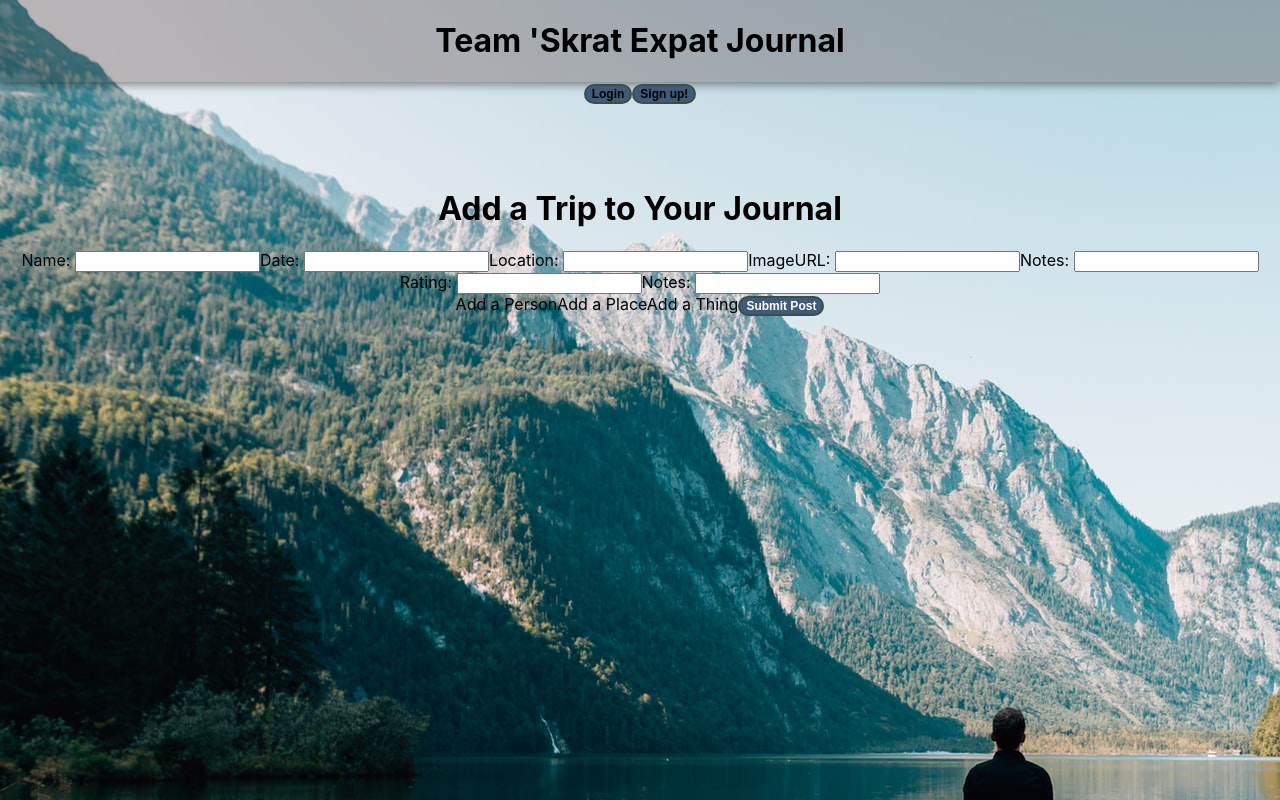
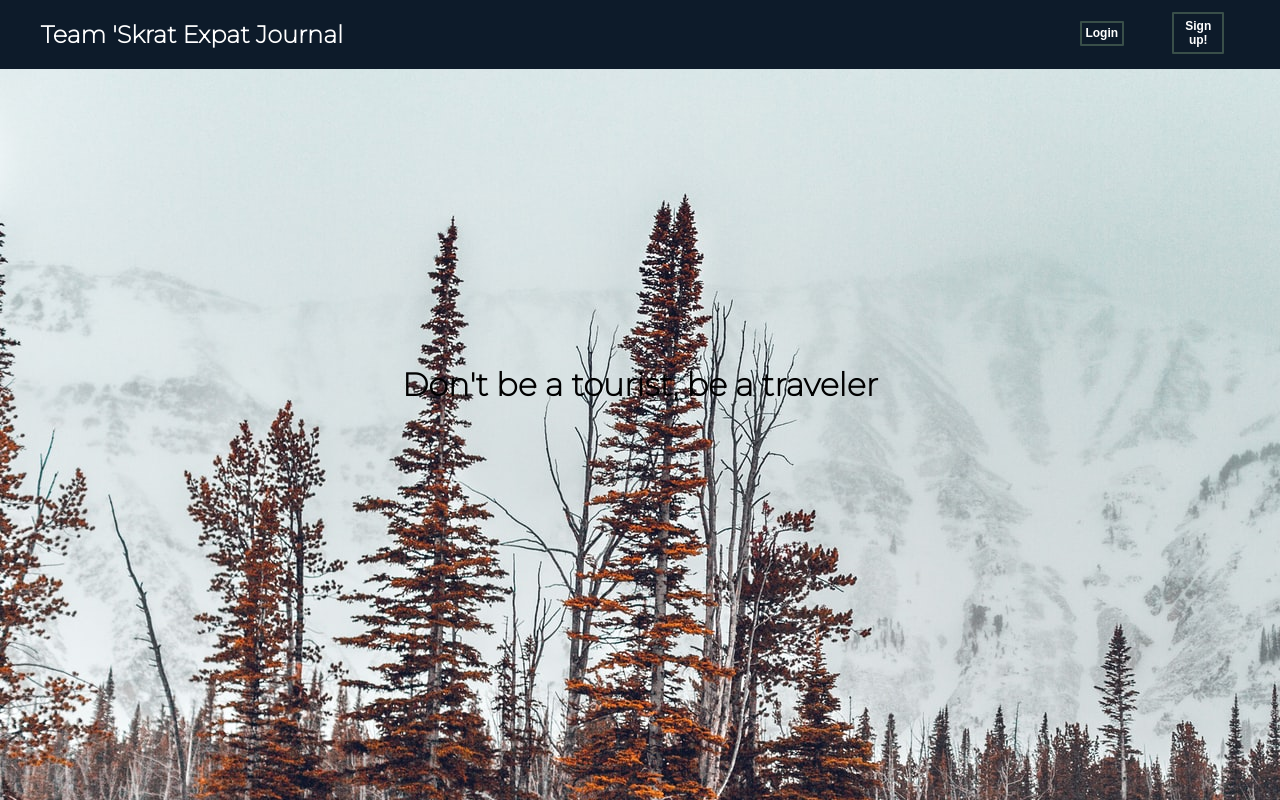
Before and after one commit to team-muskrat-expat-journal/front-end, a React (Create React App) app: page / in a window 1280 px wide. Built offline with nearby package versions, Linux system fonts and the light colour scheme.

Commit message:
linked and mostly styled

```diff
--- a/src/App.js
+++ b/src/App.js
@@ -1,10 +1,9 @@
 import React from "react";
 import Signup from "./components/Signup.js";
-import PostForm from "./components/PostForm";
+// import PostForm from "./components/PostForm";
 import Login from "./components/Login.js";
 import Home from "./components/Home.js";
 import { Route, BrowserRouter as Router, Switch } from "react-router-dom";
-
 
 import "./App.css";
 
@@ -17,7 +16,7 @@ const App = () => {
           <Route exact path="/Signup" component={Signup} />
           <Route exact path="/Login" component={Login}></Route>
         </Switch>
-        <PostForm />
+        {/* <PostForm /> */}
       </div>
     </Router>
   );
--- a/src/components/Home.js
+++ b/src/components/Home.js
@@ -4,15 +4,28 @@ import "./Style/styleHome.css";
 function Home() {
   return (
     <>
+      <nav>
+        <div className="logo">
+          <h1>Team 'Skrat Expat Journal</h1>
+        </div>
+        <div className="links">
+          <Link to="/Login">
+            <button className="navButton" type="button">
+              Login
+            </button>
+          </Link>
+          <Link to="/Signup">
+            <button className="navButton" type="button">
+              Sign up!
+            </button>
+          </Link>
+        </div>
+      </nav>
       <div className="main">
-        <h1>Team 'Skrat Expat Journal</h1>
+        <br></br>
       </div>
-      <button type="button">
-        <Link to="/Login">Login</Link>
-      </button>
-      <button type="button">
-        <Link to="/Signup">Sign up!</Link>
-      </button>
+
+      <h1>Don't be a tourist, be a traveler</h1>
     </>
   );
 }
--- a/src/components/Login.js
+++ b/src/components/Login.js
@@ -1,9 +1,6 @@
 import React, { useState, useEffect } from "react";
-
-
 import "./Style/signUpStyles.css";
-
-import { useHistory } from 'react-router-dom';
+import { useHistory, Link } from "react-router-dom";
 import axios from "axios";
 
 import * as yup from "yup";
@@ -59,17 +56,16 @@ function Login() {
     axios
       .post("https://skrat-expat.herokuapp.com/api/auth/login", newUser)
       .then((res) => {
-        localStorage.setItem('token', res.data.token);
-        history.push('/home');
-        console.log('Login res: ', res);
+        localStorage.setItem("token", res.data.token);
+        history.push("/home");
+        console.log("Login res: ", res);
       })
       .catch((err) => {
-        console.log('Login error: ', err);
+        console.log("Login error: ", err);
       });
   };
   return (
     <div>
-      <h1>Hello from login</h1>
       <div className="signup">
         <form onSubmit={submit}>
           <label>
@@ -102,11 +98,10 @@ function Login() {
             Submit
           </button>
           <br></br>
-          <a href="#">New User?</a>
+          <Link to="/Signup">New User?</Link>
         </form>
         <br></br>
       </div>
-
     </div>
   );
 }
--- a/src/components/Signup.js
+++ b/src/components/Signup.js
@@ -79,7 +79,6 @@ function Signup() {
 
   return (
     <>
-      <h1>Sign up!</h1>
       <div className="signup">
         <form onSubmit={submit}>
           <label>
--- a/src/components/Style/signUpStyles.css
+++ b/src/components/Style/signUpStyles.css
@@ -2,11 +2,12 @@ body {
   background-color: wheat;
 }
 .signup {
+  margin-top: 10%;
   display: flex;
   align-items: center;
   justify-content: center;
   margin-left: 30%;
-  background-color: rgba(51, 15, 10, 0.25);
+  background-color: rgba(13, 27, 42, 0.25);
   box-shadow: 0 2px 10px rgba(0, 0, 0, 0.5);
   width: 30%;
   border-radius: 10%;
--- a/src/components/Style/styleHome.css
+++ b/src/components/Style/styleHome.css
@@ -1,7 +1,8 @@
-@import url("https://fonts.googleapis.com/css2?family=Yanone+Kaffeesatz:wght@200;400&display=swap");
+@import url("https://fonts.googleapis.com/css2?family=Montserrat:wght@100;200&display=swap");
 
 body {
-  background-image: url("./images/background1.jpg");
+  background-image: url("./images/background3.jpg");
+  font-family: "Montserrat", sans-serif;
 }
 
 button {
@@ -21,11 +22,48 @@ a {
   color: black;
   text-decoration: none;
 }
+nav {
+  display: flex;
+  justify-content: space-between;
+  width: 100%;
+  background-color: #0d1b2a;
+}
+.logo {
+  width: 30%;
+  color: white;
+  font-size: medium;
+}
+.links {
+  width: 20%;
+  display: flex;
+  justify-content: space-evenly;
+  align-items: center;
+}
+.navButton {
+  /* padding: 10%; */
+  /* margin: 2%; */
+  font-size: 50px;
+  padding: 10%;
+  background-color: transparent;
+  outline: none;
+  border: 2px solid #394f49;
+  border-radius: 1px;
+  color: #fff;
+  font-size: 12px;
+  font-weight: bold;
+  cursor: pointer;
+  margin-bottom: 5%;
+}
 .main {
+  color: white;
+  margin-top: 10%;
   display: flex;
   align-items: center;
   justify-content: center;
-  /* margin-left: 30%; */
-  background-color: rgba(51, 15, 10, 0.25);
-  box-shadow: 0 2px 10px rgba(0, 0, 0, 0.5);
+  margin-left: 30%;
+  /* background-color: rgba(51, 15, 10, 0.25);
+  box-shadow: 0 2px 10px rgba(0, 0, 0, 0.5); */
+  width: 30%;
+  border-radius: 10%;
+  padding: 5%;
 }
```
Also changed, not shown: src/components/Style/images/background3.jpg (added).
